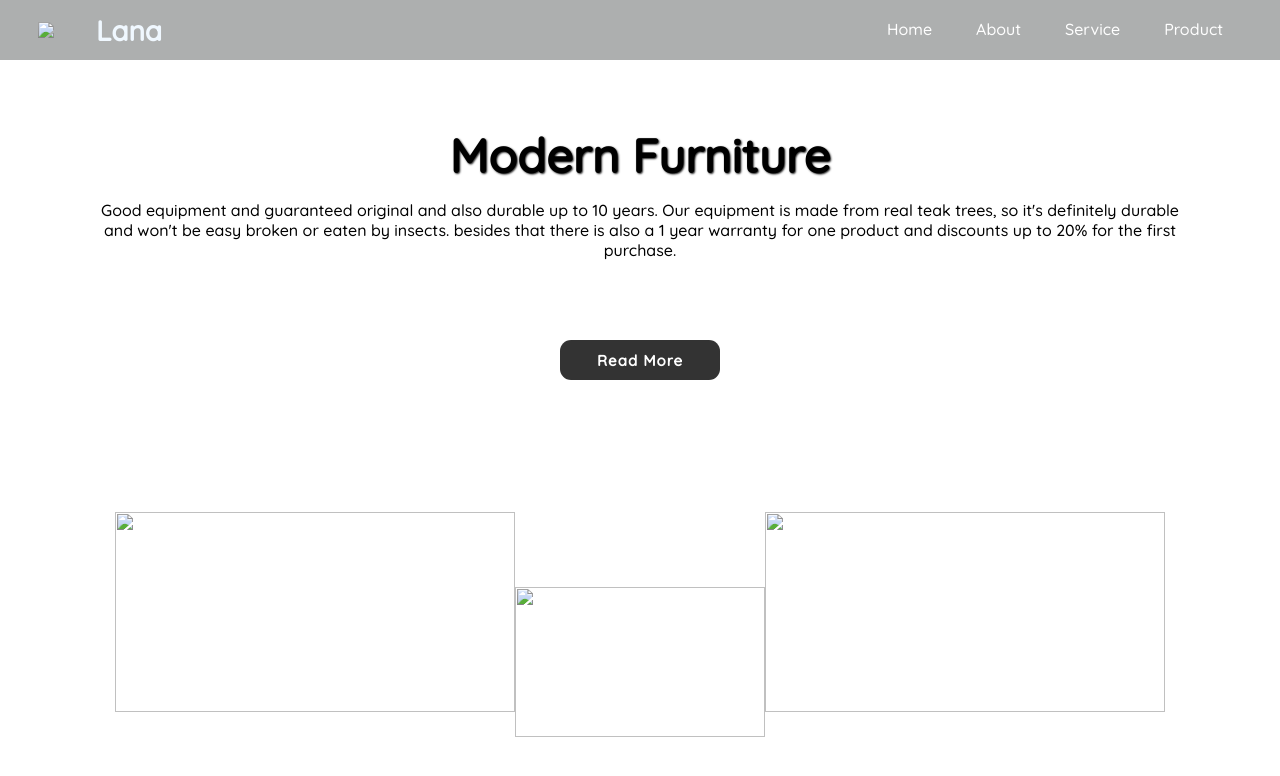
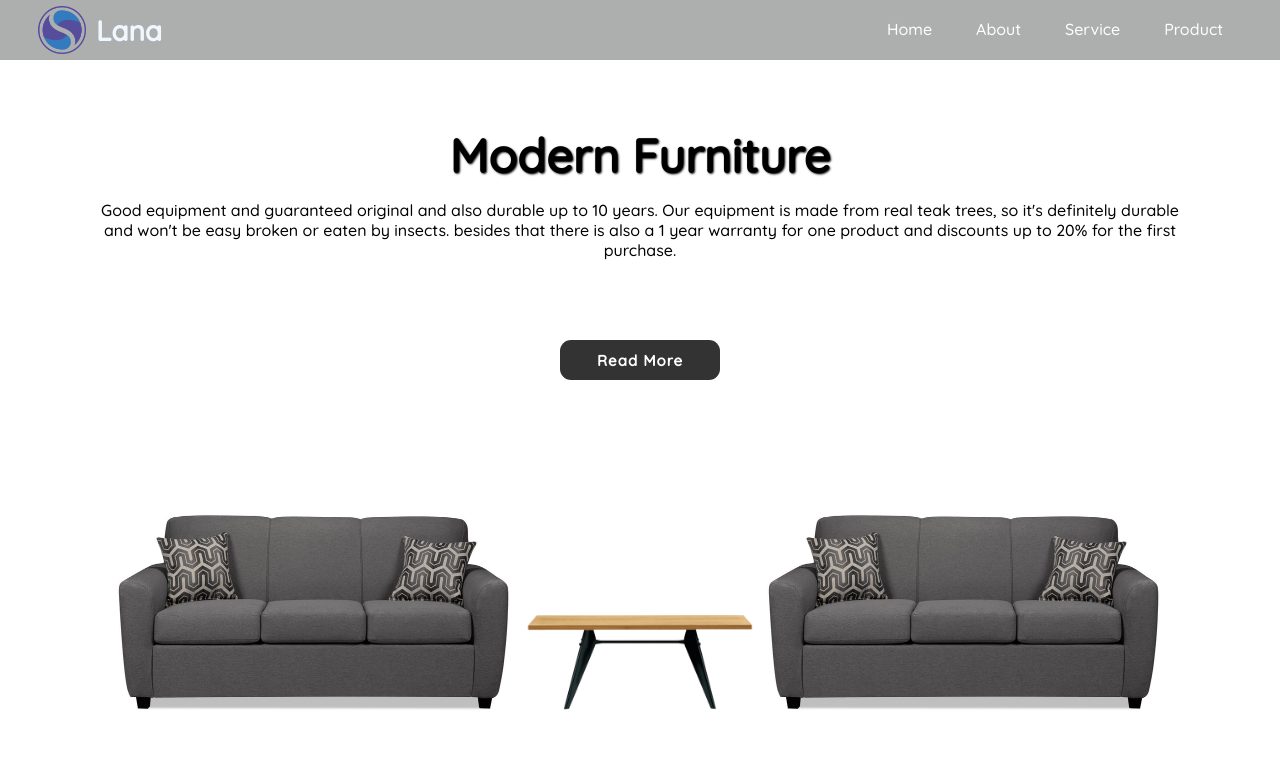
Before and after one commit to Maulana0906/Maulana, a plain HTML site: page index.html in a window 1280 px wide. Drawn offline with Linux system fonts and the light colour scheme.

Commit message:
index.html

```diff
--- a/index.html
+++ b/index.html
@@ -15,7 +15,7 @@
     <!-- nav start -->
     <nav>
         <div class="nav-1">
-            <img src="../lana/image/logo1.png">
+            <img src="image/logo1.png">
             <h2> Lana </h2>
         </div>
         <div class="nav-2">
@@ -47,9 +47,9 @@
             <button class="bt-text"> Read More </button>
         </div>
         <div class="img-content">
-            <img class="sofa" src="../lana/image/sofa.jpg">
-            <img class="kursi" src="../lana/image/meja.png">
-            <img class="sofa" src="../lana/image/sofa.jpg">
+            <img class="sofa" src="image/sofa.jpg">
+            <img class="kursi" src="image/meja.png">
+            <img class="sofa" src="image/sofa.jpg">
         </div>
     </article>
 
```
